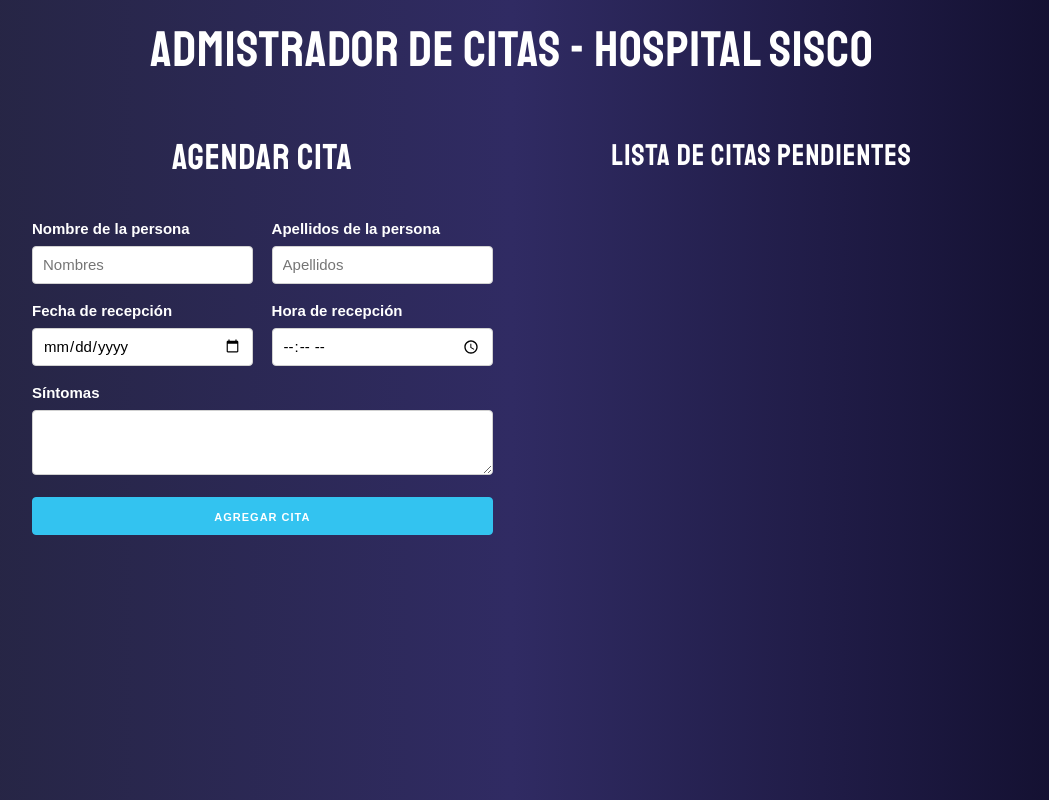
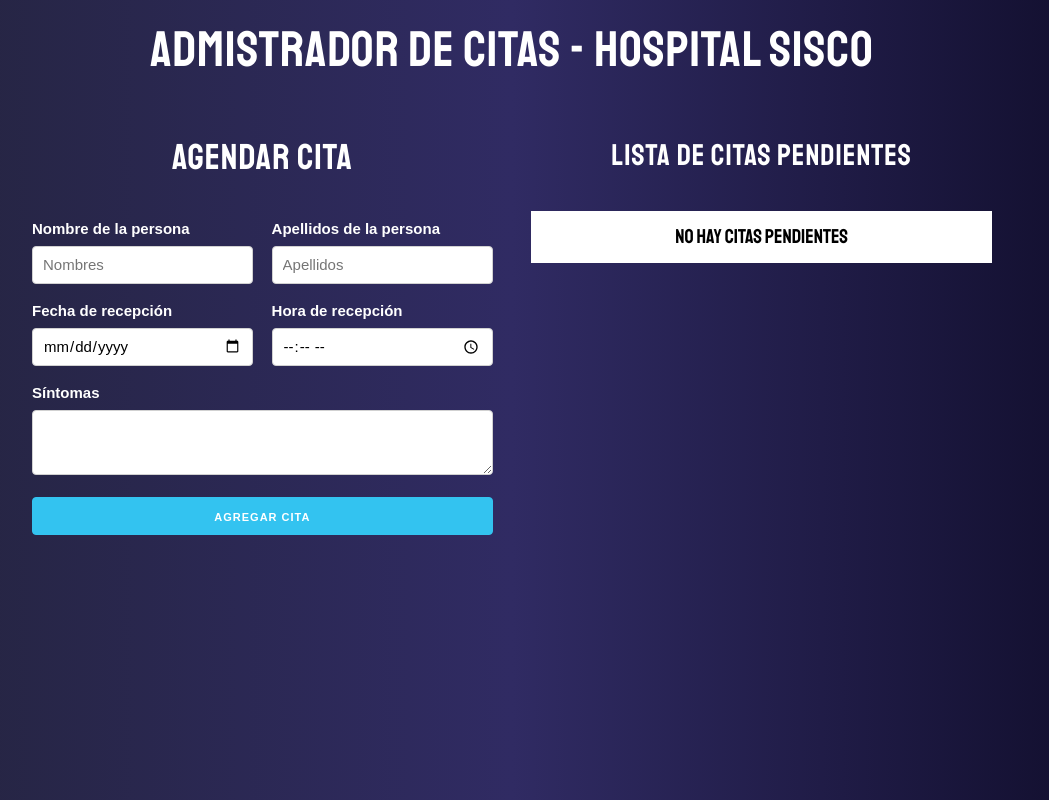
Before and after one commit to franmc01/react-hospital-app, a React (Create React App) app: page / in a window 1280 px wide. Shown: the whole page, without its empty margins (128-1177 px from the left). Built offline with nearby package versions, Linux system fonts and the light colour scheme.

Commit message:
Eliminando

```diff
--- a/src/App.jsx
+++ b/src/App.jsx
@@ -10,8 +10,14 @@ function App() {
   //Funcion que lea la nueva cita y la agrege a las que  a existen
   const crearCita = (cita) => {
     guardarCita([...citas, cita])
-    console.log(citas)
   }
+
+  //Funcion para eliminar la cita
+  const eliminarCita = (id) => {
+    const nuevas = citas.filter(cita => cita.id !== id);
+    guardarCita(nuevas)
+  }
+
 
 
   return (
@@ -26,9 +32,13 @@ function App() {
           </div>
           <div className="one-half column">
             <h4>Lista de citas pendientes</h4>
-            {citas.map(cita=>(
-              <Cita key={cita.id} cita={cita} />
-            ))}
+            {
+              (citas.length===0)
+                ? <p className="alerta-info">No hay citas pendientes</p>
+                : citas.map(cita => (
+                  <Cita key={cita.id} cita={cita} eliminarCita={eliminarCita} />
+                ))
+            }
           </div>
         </div>
       </div>
--- a/src/components/Cita.jsx
+++ b/src/components/Cita.jsx
@@ -1,11 +1,12 @@
 import React from 'react'
 
-const Cita = ({cita}) => (
+const Cita = ({cita, eliminarCita}) => (
     <div className="cita">
         <p>Paciente: <span>{cita.nombres} {cita.apellidos}</span></p>
         <p>Fecha de la cita: <span>{cita.fecha}</span></p>
         <p>Hora de la cita: <span>{cita.hora}</span></p>
         <p>Síntomas: <span>{cita.sintomas}</span></p>
+        <button className="button eliminar u-full-width" onClick={()=> eliminarCita(cita.id)}>Eliminar</button>
     </div>
 );
 
--- a/src/index.css
+++ b/src/index.css
@@ -107,7 +107,7 @@ input[type="time"] {
 
 .button.eliminar,
 .button.eliminar:hover {
-  background-color: #c10059;
+  background-color: #C82333;
   color           : white;
   margin-top      : 2rem;
 }
@@ -121,3 +121,13 @@ input[type="time"] {
   text-align      : center;
   font-family     : 'Staatliches', cursive;
 }
+
+.alerta-info {
+  background-color: white;
+  color           : black;
+  padding         : 1rem;
+  font-size       : 2rem;
+  text-transform  : uppercase;
+  text-align      : center;
+  font-family     : 'Staatliches', cursive;
+}
```
